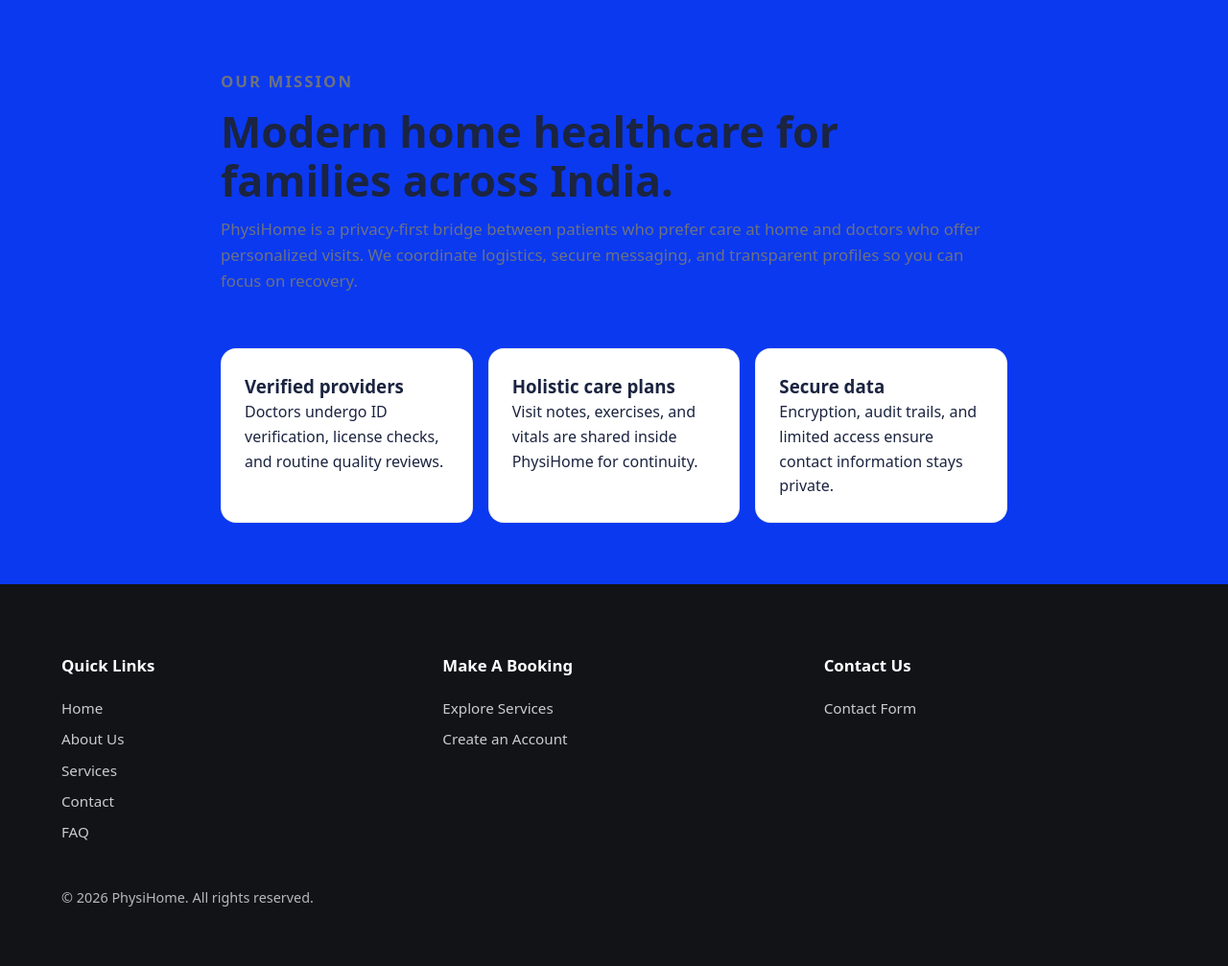
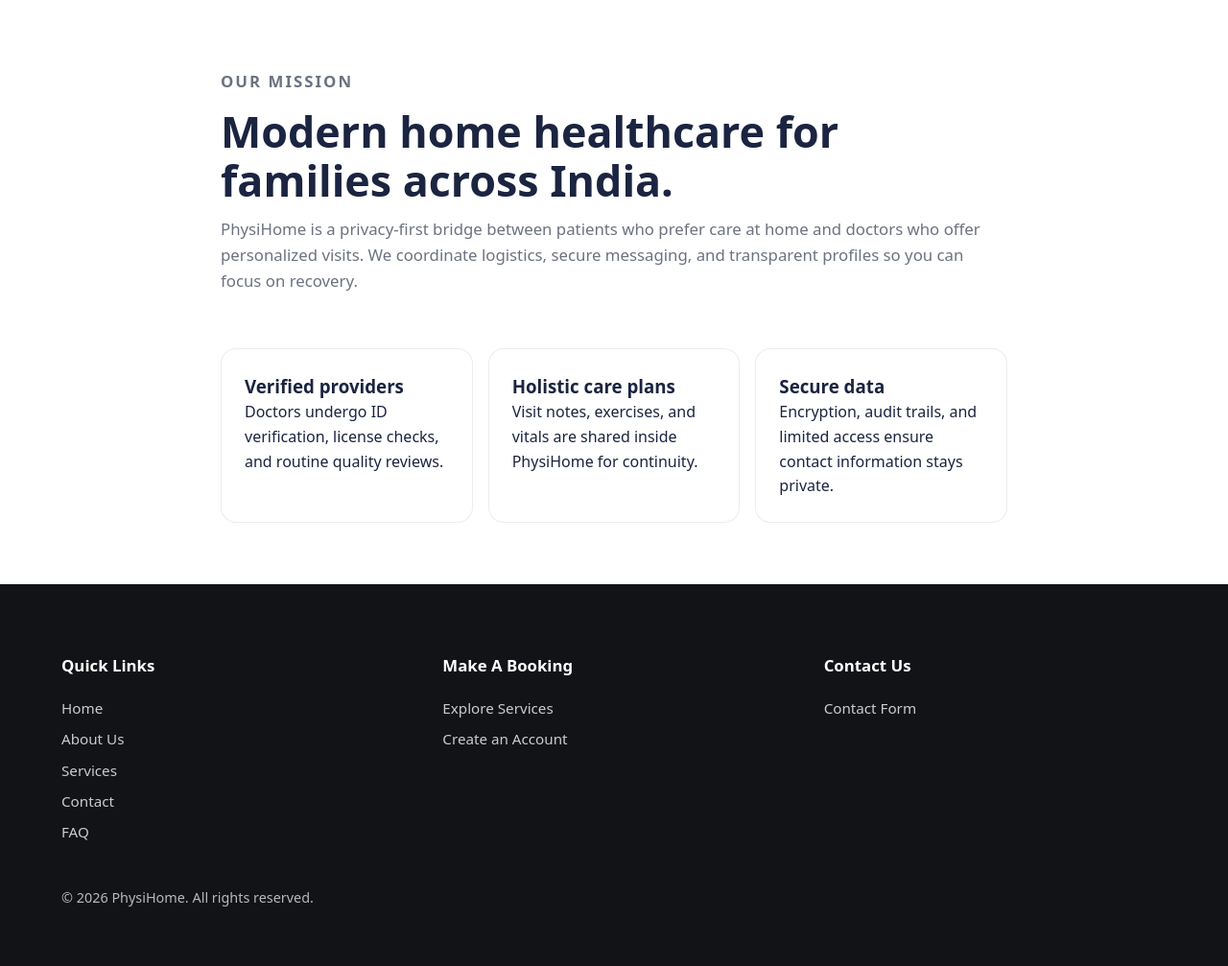
Before and after one commit to ADCY245/Work, a FastAPI app: page /about in a window 1280 px wide. Shown: the part 73-1080 px from the top of the page at 96% size. Run offline with FastAPI, Linux system fonts and the light colour scheme; parts of the project's set-up code (start-up, migrations or seed data) failed here and were passed over.

Commit message:
your-commit-message-here

```diff
--- a/app/static/css/main.css
+++ b/app/static/css/main.css
@@ -2,7 +2,7 @@
   --brand: #22d3ee;
   --brand-dark: #0891b2;
   --accent: #d946ef;
-  --bg: #0b39f0;
+  --bg: #ffffff;
   --text: #1b2440;
   --muted: #6c7280;
   --card: #ffffff;
```
